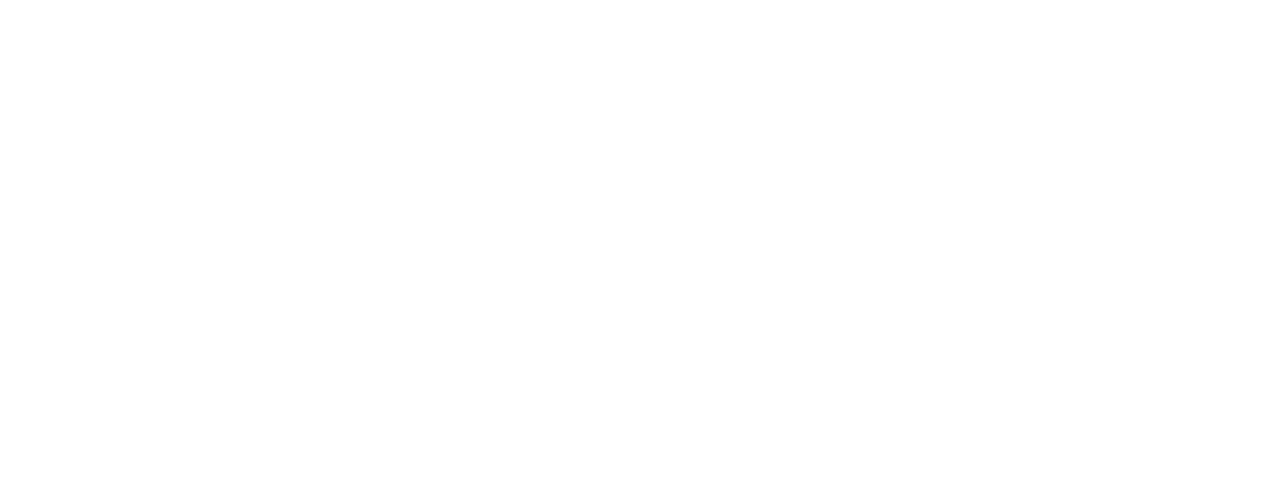
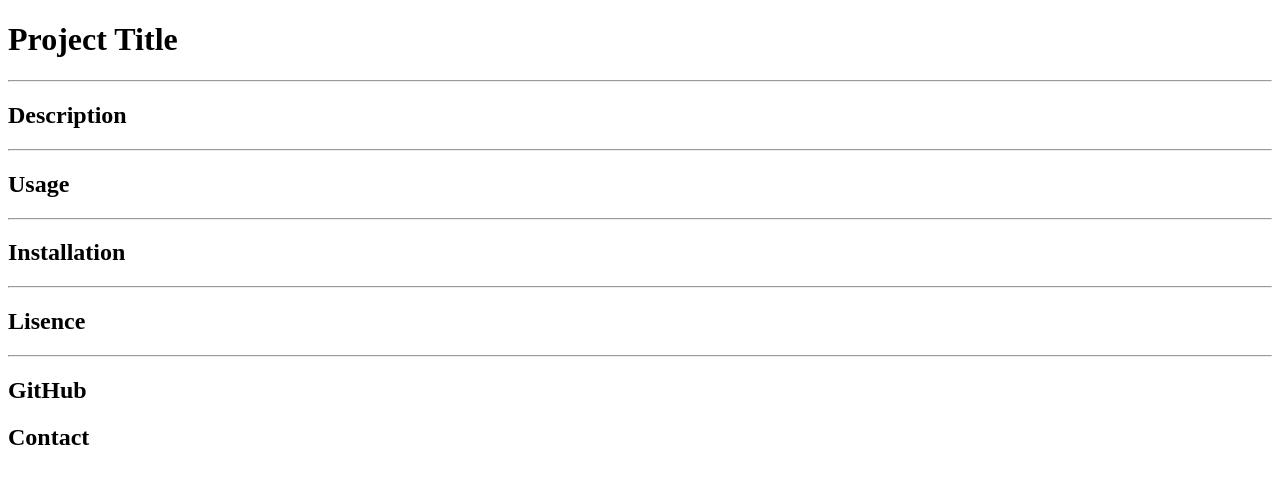
Before and after one commit to spencej123/ReadMe-Generator, a website: page index.html in a window 1280 px wide. Drawn offline with Linux system fonts and the light colour scheme.

Commit message:
setting up the html template for index.js info

```diff
--- a/index.html
+++ b/index.html
@@ -5,5 +5,36 @@
     <meta name="viewport" content="width=device-width, initial-scale=1.0" />
     <title>Document</title>
   </head>
-  <body></body>
+  <body>
+    <h1>Project Title</h1>
+    <p></p>
+
+    <hr />
+
+    <h2>Description</h2>
+    <p></p>
+
+    <hr />
+
+    <h2>Usage</h2>
+    <p></p>
+
+    <hr />
+
+    <h2>Installation</h2>
+    <p></p>
+
+    <hr />
+
+    <h2>Lisence</h2>
+    <p></p>
+
+    <hr />
+
+    <h2>GitHub</h2>
+    <p></p>
+
+    <h2>Contact</h2>
+    <p></p>
+  </body>
 </html>
```
